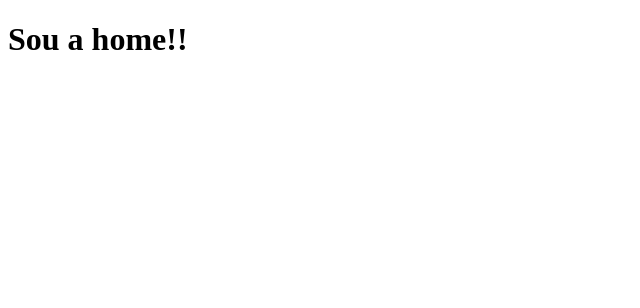
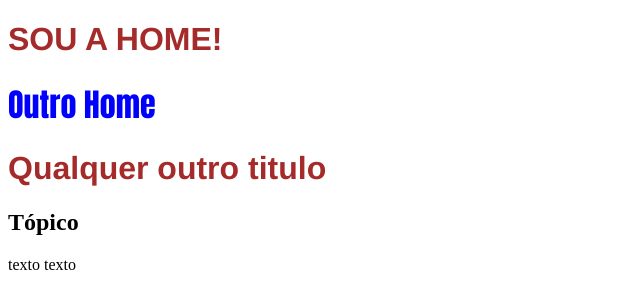
Before and after one commit to IngridOliveiira/front_end_labs, a plain HTML site: page simple-html/index.html in a window 1280 px wide. Shown: the whole page, without its empty margins (0-640 px from the left). Drawn offline with Linux system fonts and the light colour scheme.

Commit message:
Personalizando index

```diff
--- /dev/null
+++ b/simple-html/css/style.css
@@ -0,0 +1,15 @@
+.titulo-principal {
+    color: brown;
+    font-family: 'Franklin Gothic Medium', 'Arial Narrow', Arial, sans-serif;
+
+}
+.titulo-secundario {
+    color: blue;
+    font-family: Impact, Haettenschweiler, 'Arial Narrow Bold', sans-serif;
+}
+.maiusculas {
+    text-transform: uppercase;
+}
+.bloco-info p {
+    text-transform: lowercase;
+}
--- a/simple-html/index.html
+++ b/simple-html/index.html
@@ -1,11 +1,21 @@
 <!DOCTYPE html>
-<html lang="pt-br">
+<html lang="en">
 <head>
     <meta charset="UTF-8">
     <meta name="viewport" content="width=device-width, initial-scale=1.0">
     <title>Home</title>
+    <link rel="stylesheet" href="CSS/reset.css">
+    <link rel="stylesheet" href="CSS/style.css">
 </head>
 <body>
-    <h1>Sou a home!!</h1>
+    <h1 class="titulo-principal maiusculas">Sou a Home!</h1>
+    <h1 class="titulo-secundario">Outro Home</h1>
+
+    <h1 class="titulo-principal">Qualquer outro titulo</h1>
+
+    <div class="bloco-info">
+        <h2>Tópico</h2>
+        <p>Texto texto</p>
+    </div>
 </body>
 </html>
```
